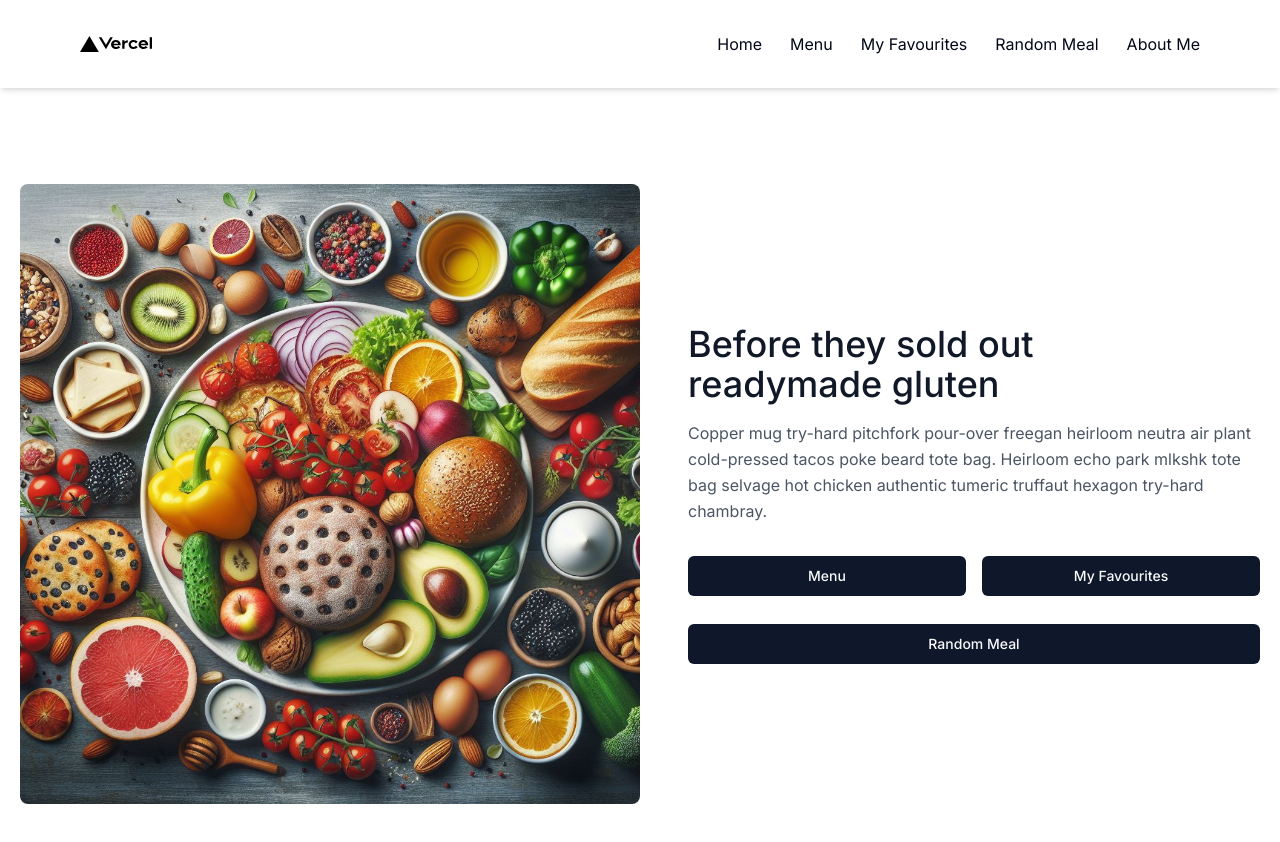
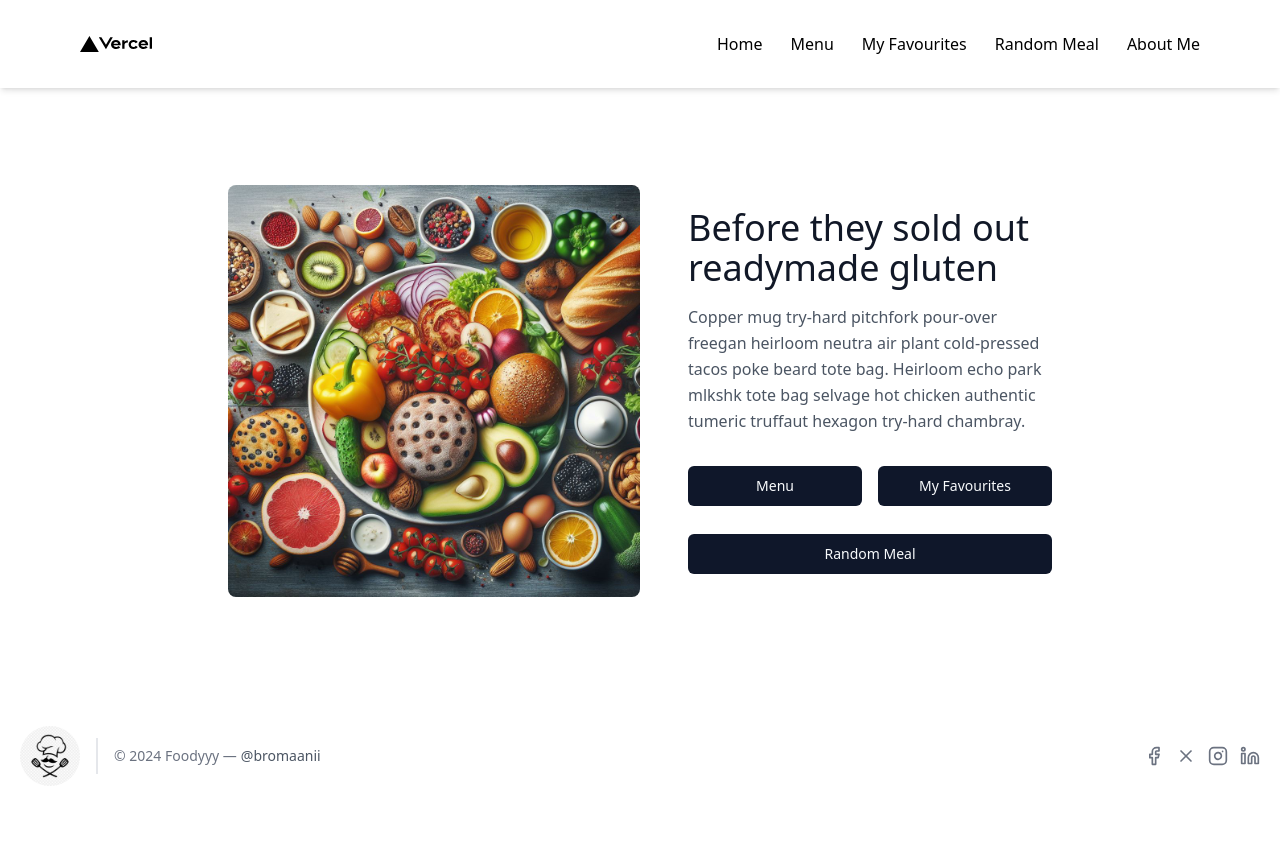
Before and after one commit to bro-maanii/restaurant-app, a Next.js app: page / in a window 1280 px wide. Shown: the top 842 px of the page. After the commit the page ends 818 px from the top, so only its background shows below. Built offline with nearby package versions, Linux system fonts and the light colour scheme.

Commit message:
1st commit

```diff
--- /dev/null
+++ b/app/UI-components/Footer.tsx
@@ -0,0 +1,46 @@
+import React from "react";
+import logo from "@/public/logo.png";
+import Image from "next/image";
+import { FacebookIcon, InstagramIcon, LinkedinIcon, X } from "lucide-react";
+
+export default function Footer() {
+  return (
+    <footer className="text-gray-600 body-font">
+      <div className="container px-5 py-8 mx-auto flex items-center sm:flex-row flex-col">
+        <Image
+          className="object-cover object-center rounded-full"
+          src={logo}
+          alt="logo"
+          width={60}
+          height={60}
+        />
+
+        <p className="text-sm text-gray-500 sm:ml-4 sm:pl-4 sm:border-l-2 sm:border-gray-200 sm:py-2 sm:mt-0 mt-4">
+          © 2024 Foodyyy —
+          <a
+            href="https://twitter.com/bromaanii"
+            className="text-gray-600 ml-1"
+            rel="noopener noreferrer"
+            target="_blank"
+          >
+            @bromaanii
+          </a>
+        </p>
+        <span className="inline-flex sm:ml-auto sm:mt-0 mt-4 justify-center sm:justify-start">
+          <a className="text-gray-500 transition hover:-translate-y-2 delay-100 hover:text-blue-400 hover:scale-110">
+            <FacebookIcon className="w-5 h-5" />
+          </a>
+          <a className="text-gray-500 transition hover:-translate-y-2 delay-100 hover:text-black hover:scale-110 ml-3">
+            <X className="w-5 h-5" />
+          </a>
+          <a className="text-gray-500 transition hover:-translate-y-2 delay-100 hover:text-red-600 hover:scale-110 ml-3">
+            <InstagramIcon className="w-5 h-5" />
+          </a>
+          <a className="text-gray-500 transition hover:-translate-y-2 delay-100 hover:text-blue-700 hover:scale-110 ml-3">
+            <LinkedinIcon className="w-5 h-5" />
+          </a>
+        </span>
+      </div>
+    </footer>
+  );
+}
--- a/app/globals.css
+++ b/app/globals.css
@@ -66,11 +66,39 @@
   }
 }
 
-@layer base {
-  * {
-    @apply border-border;
-  }
-  body {
-    @apply bg-background text-foreground;
+.wapper {
+  max-width: 1536px;
+  margin-left: auto;
+  margin-right: auto;
+  padding-left: 80px;
+  padding-right: 80px;
+}
+
+@media screen and (max-width: 1536px) {
+  .wapper {
+    max-width: 1366px;
   }
 }
+@media screen and (max-width: 1366px) {
+  .wapper {
+    max-width: 1024px;
+  }
+}
+@media screen and (max-width: 1024px) {
+  .wapper {
+    max-width: 768px;
+  }
+}
+@media screen and (max-width: 768px) {
+  .wapper {
+    max-width: 375px;
+    padding-left: 40px;
+    padding-right: 40px;
+  }
+}
+@media screen and (max-width: 375px) {
+  .wapper {
+    padding-left: 4px;
+    padding-right: 4px;
+  }
+}
--- a/app/layout.tsx
+++ b/app/layout.tsx
@@ -3,6 +3,7 @@ import { Inter } from "next/font/google";
 import "./globals.css";
 import Navbar from "./UI-components/Navbar";
 import StoreProvider from "./StoreProvider";
+import Footer from "./UI-components/Footer";
 
 const inter = Inter({ subsets: ["latin"] });
 
@@ -18,9 +19,13 @@ export default function RootLayout({
 }>) {
   return (
     <html lang="en">
-      <body className={inter.className}>
+      <body className={`inter.className`}>
         <Navbar />
-        <StoreProvider>{children}</StoreProvider>
+        <StoreProvider>
+          {children}
+
+        </StoreProvider>
+        <Footer />
       </body>
     </html>
   );
--- a/app/page.tsx
+++ b/app/page.tsx
@@ -5,7 +5,7 @@ import Link from "next/link";
 
 export default function Home() {
   return (
-    <section className="text-gray-600 body-font">
+    <section className="text-gray-600 body-font wapper">
       <div className="container px-5 py-24 mx-auto flex flex-wrap justify-center items-center">
         <div className="lg:w-1/2 w-full mb-10 lg:mb-0 rounded-lg overflow-hidden">
           <Image
```
Also changed, not shown: public/logo.png (added).
